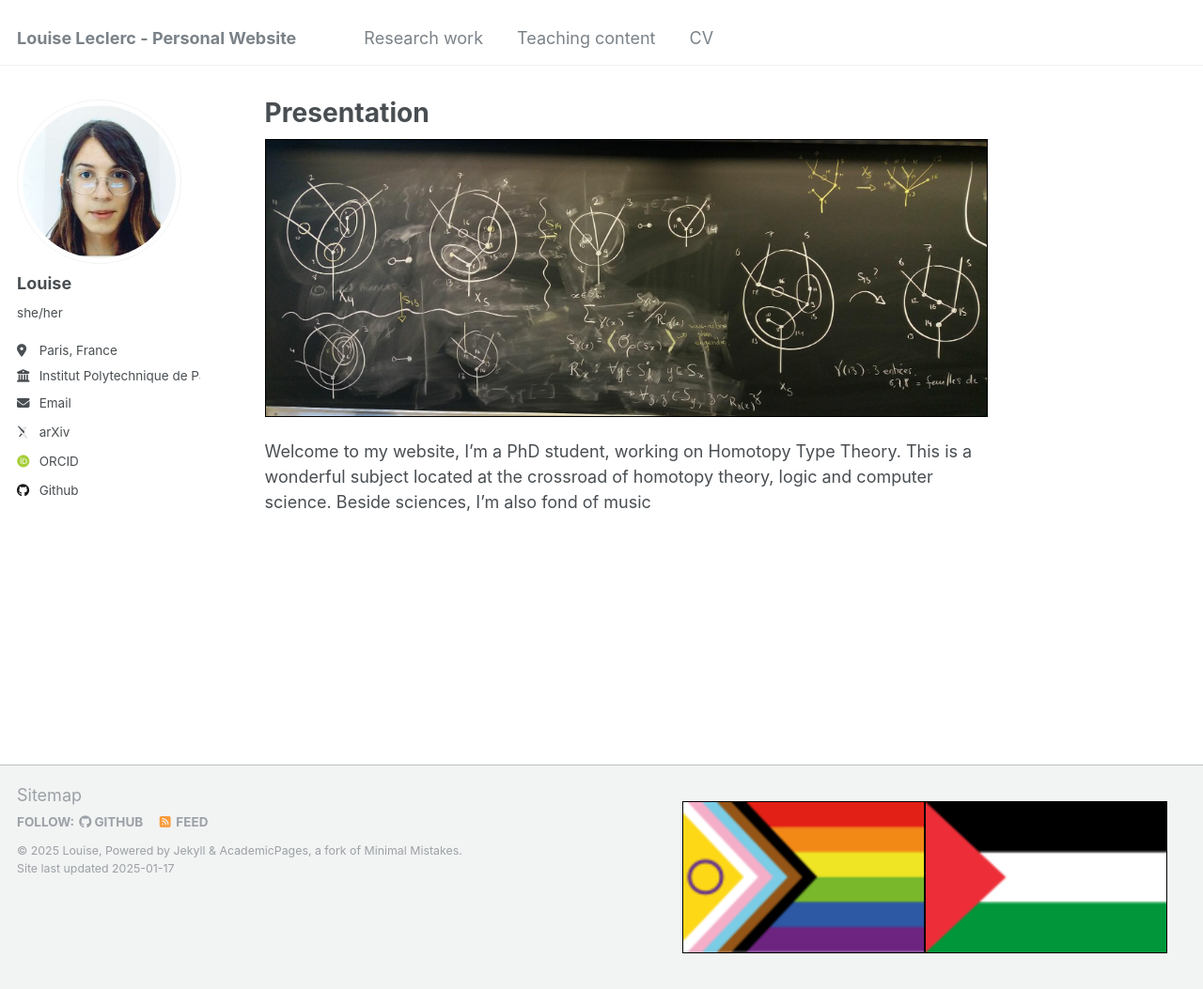
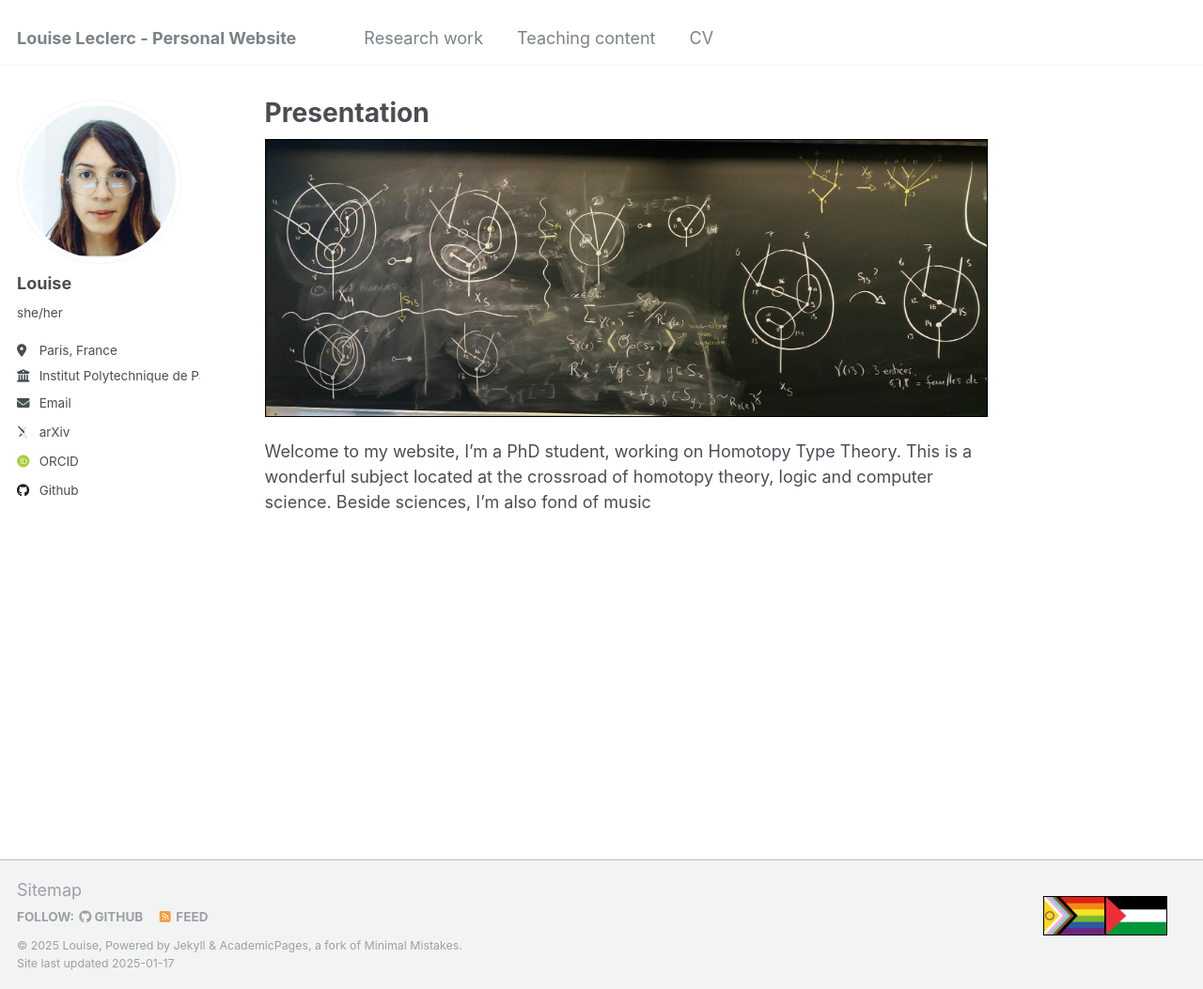
Before and after one commit to luyise/luyise.github.io, a Jekyll site: the page built from _pages/about.md, in a window 1280 px wide and 1053 px high. Shown: the whole window at 94% size. Built offline with Jekyll 4.4.1, drawn with Linux system fonts in a browser that asks for light colours; some web fonts are replaced.

Commit message:
adjusting size

```diff
--- a/_includes/footer/custom.html
+++ b/_includes/footer/custom.html
@@ -18,8 +18,8 @@
 </style>
 
 <div class="container">
-  <img src="/images/progress_pride.png" srcset="/images/progress_pride_128.png 128w, /images/progress_pride_64.png 64w" sizes="20vw" alt="support LQBGTQIA+" />
-  <img src="/images/palestine_flag.png" srcset="/images/palestine_flag_128.png 128w, /images/palestine_flag_64.png 64w" sizes="20vw" alt="support Palestine" />
+  <img src="/images/progress_pride.png" srcset="/images/progress_pride_128.png 128w, /images/progress_pride_64.png 64w" sizes="5vw" alt="support LQBGTQIA+" />
+  <img src="/images/palestine_flag.png" srcset="/images/palestine_flag_128.png 128w, /images/palestine_flag_64.png 64w" sizes="5vw" alt="support Palestine" />
 </div>
 <a href="/sitemap/">Sitemap</a>
 <!-- end custom footer snippets -->
```
